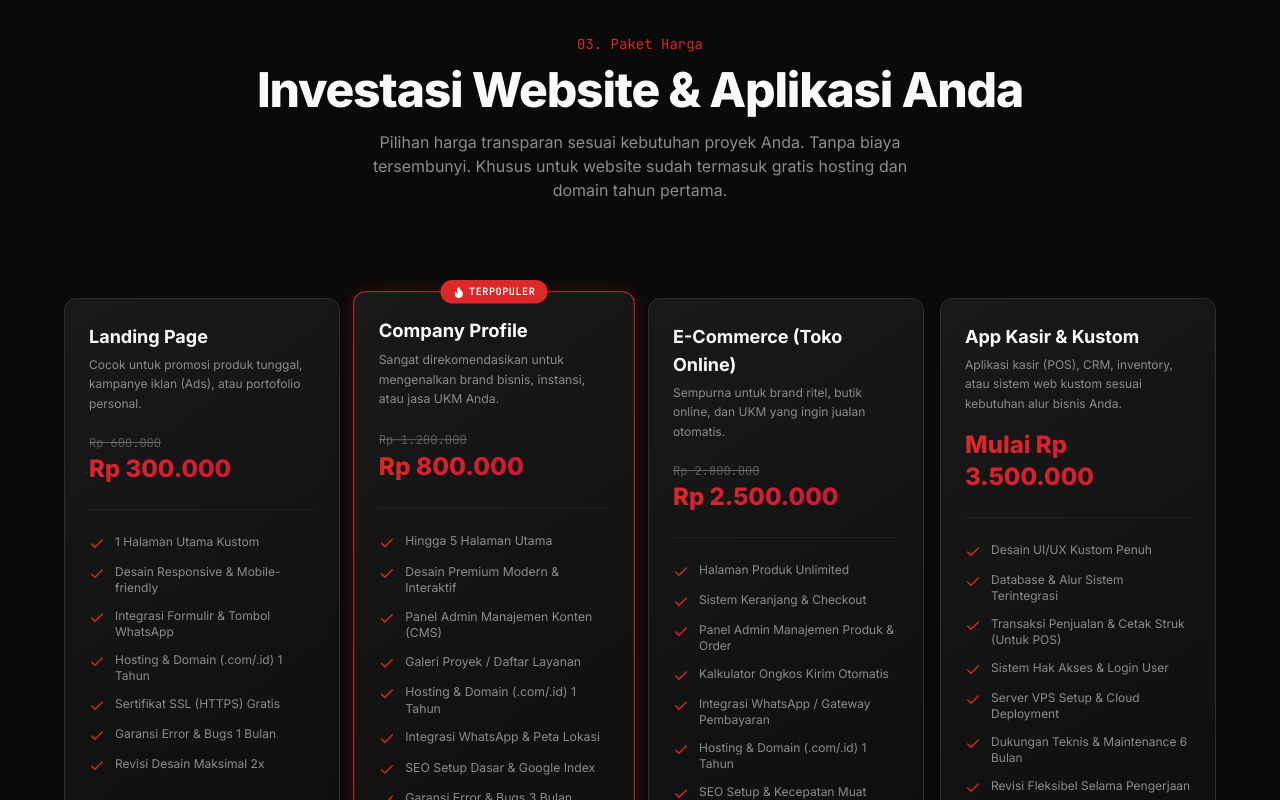
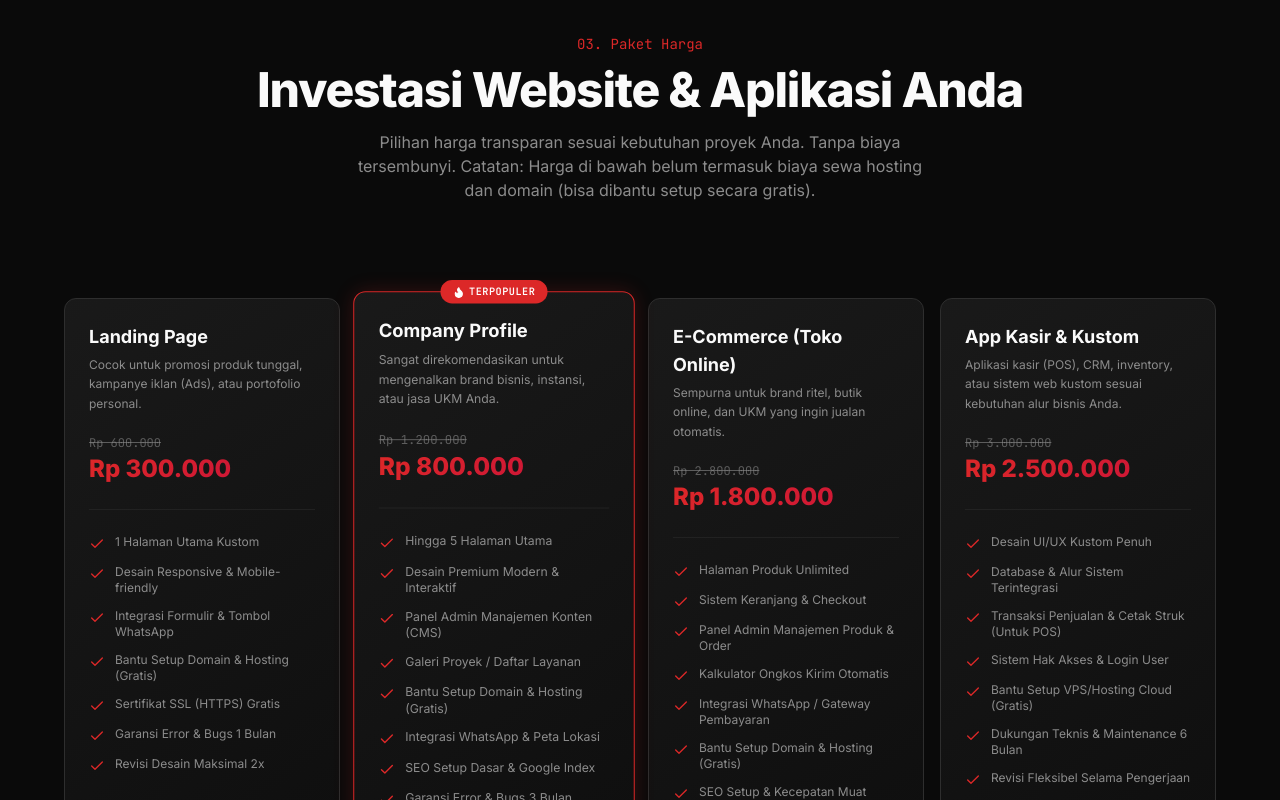
Before and after one commit to wishaputra/notskeduzz, a React (Vite) app: page / in a window 1280 px wide. Shown: the part 3760-4560 px from the top of the page. Built offline with nearby package versions, Linux system fonts and the light colour scheme.

Commit message:
docs: clarify that domain & hosting are excluded from package prices

```diff
--- a/src/components/FaqSection.tsx
+++ b/src/components/FaqSection.tsx
@@ -10,6 +10,10 @@ const faqs: FaqItem[] = [
   {
     question: "Berapa lama proses pengerjaan website atau aplikasi?",
     answer: "Durasi pengerjaan bergantung pada kompleksitas fitur proyek Anda. Paket Landing Page selesai dalam 3-5 hari kerja. Paket Company Profile membutuhkan waktu sekitar 7-10 hari kerja. Sementara aplikasi kustom seperti Aplikasi Kasir (POS) atau Toko Online berkisar antara 14-21 hari kerja, disesuaikan dengan ketersediaan data/aset Anda.",
+  },
+  {
+    question: "Apakah biaya pembuatan sudah termasuk sewa hosting dan domain?",
+    answer: "Belum termasuk. Biaya sewa hosting dan pembelian domain dibayarkan langsung oleh Anda (klien) sebagai pemilik aset. Namun, saya akan membantu seluruh proses pemilihan, pendaftaran, hingga konfigurasi setup server dan domain tersebut sampai website atau aplikasi siap diakses secara gratis.",
   },
   {
     question: "Bagaimana cara melakukan pembayaran?",
--- a/src/components/PricingSection.tsx
+++ b/src/components/PricingSection.tsx
@@ -22,7 +22,7 @@ export const packages: Package[] = [
       "1 Halaman Utama Kustom",
       "Desain Responsive & Mobile-friendly",
       "Integrasi Formulir & Tombol WhatsApp",
-      "Hosting & Domain (.com/.id) 1 Tahun",
+      "Bantu Setup Domain & Hosting (Gratis)",
       "Sertifikat SSL (HTTPS) Gratis",
       "Garansi Error & Bugs 1 Bulan",
       "Revisi Desain Maksimal 2x",
@@ -41,7 +41,7 @@ export const packages: Package[] = [
       "Desain Premium Modern & Interaktif",
       "Panel Admin Manajemen Konten (CMS)",
       "Galeri Proyek / Daftar Layanan",
-      "Hosting & Domain (.com/.id) 1 Tahun",
+      "Bantu Setup Domain & Hosting (Gratis)",
       "Integrasi WhatsApp & Peta Lokasi",
       "SEO Setup Dasar & Google Index",
       "Garansi Error & Bugs 3 Bulan",
@@ -52,7 +52,7 @@ export const packages: Package[] = [
   },
   {
     name: "E-Commerce (Toko Online)",
-    price: "Rp 2.500.000",
+    price: "Rp 1.800.000",
     originalPrice: "Rp 2.800.000",
     description: "Sempurna untuk brand ritel, butik online, dan UKM yang ingin jualan otomatis.",
     popular: false,
@@ -62,7 +62,7 @@ export const packages: Package[] = [
       "Panel Admin Manajemen Produk & Order",
       "Kalkulator Ongkos Kirim Otomatis",
       "Integrasi WhatsApp / Gateway Pembayaran",
-      "Hosting & Domain (.com/.id) 1 Tahun",
+      "Bantu Setup Domain & Hosting (Gratis)",
       "SEO Setup & Kecepatan Muat Ekstrim",
       "Garansi Error & Bugs 3 Bulan",
       "Revisi Desain Maksimal 5x",
@@ -72,7 +72,8 @@ export const packages: Package[] = [
   },
   {
     name: "App Kasir & Kustom",
-    price: "Mulai Rp 3.500.000",
+    price: "Rp 2.500.000",
+    originalPrice: "Rp 3.000.000",
     description: "Aplikasi kasir (POS), CRM, inventory, atau sistem web kustom sesuai kebutuhan alur bisnis Anda.",
     popular: false,
     features: [
@@ -80,7 +81,7 @@ export const packages: Package[] = [
       "Database & Alur Sistem Terintegrasi",
       "Transaksi Penjualan & Cetak Struk (Untuk POS)",
       "Sistem Hak Akses & Login User",
-      "Server VPS Setup & Cloud Deployment",
+      "Bantu Setup VPS/Hosting Cloud (Gratis)",
       "Dukungan Teknis & Maintenance 6 Bulan",
       "Revisi Fleksibel Selama Pengerjaan",
     ],
@@ -115,7 +116,7 @@ export const PricingSection = ({ onSelectPackage }: PricingSectionProps) => {
             </h2>
             <p className="text-muted-foreground mt-4 max-w-xl mx-auto text-sm md:text-base">
               Pilihan harga transparan sesuai kebutuhan proyek Anda. Tanpa biaya tersembunyi.
-              Khusus untuk website sudah termasuk gratis hosting dan domain tahun pertama.
+              Catatan: Harga di bawah belum termasuk biaya sewa hosting dan domain (bisa dibantu setup secara gratis).
             </p>
           </div>
 
```
